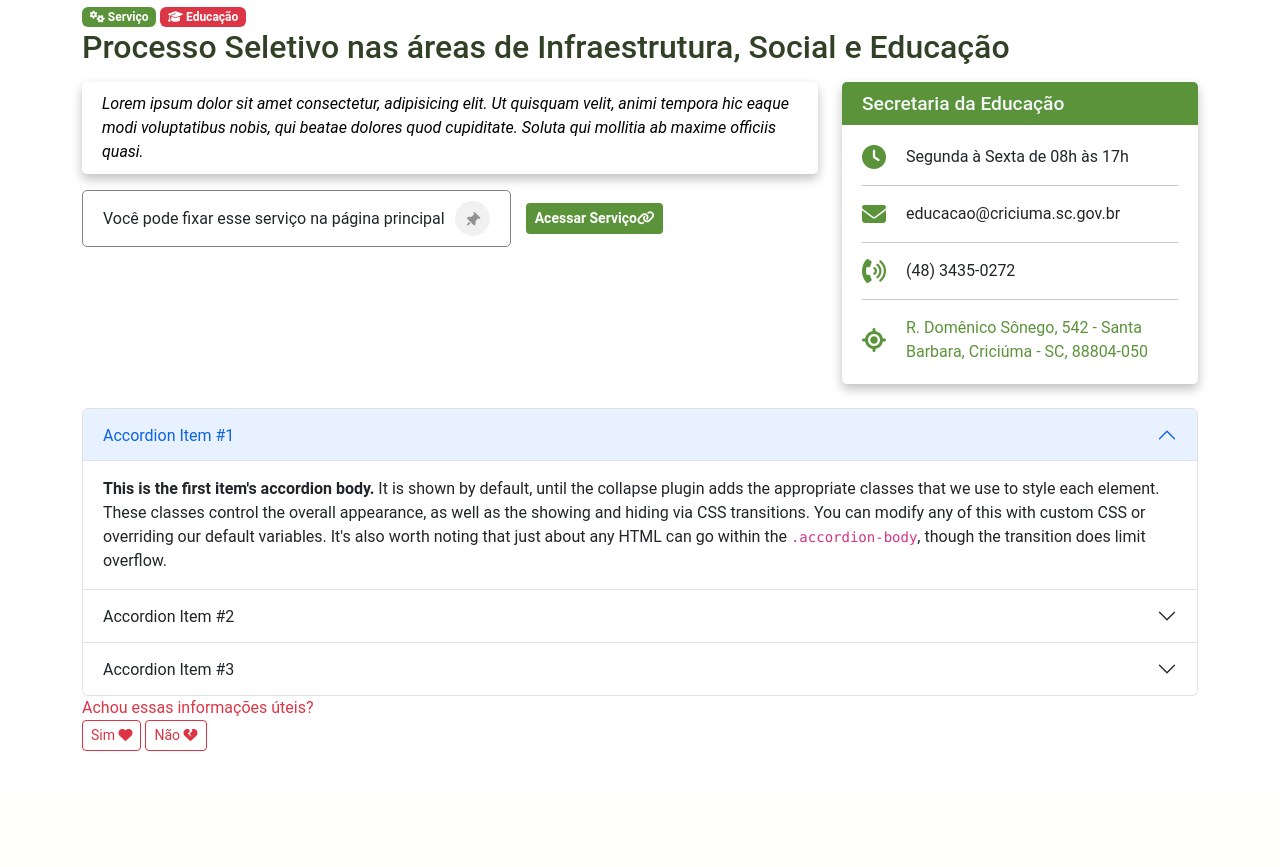
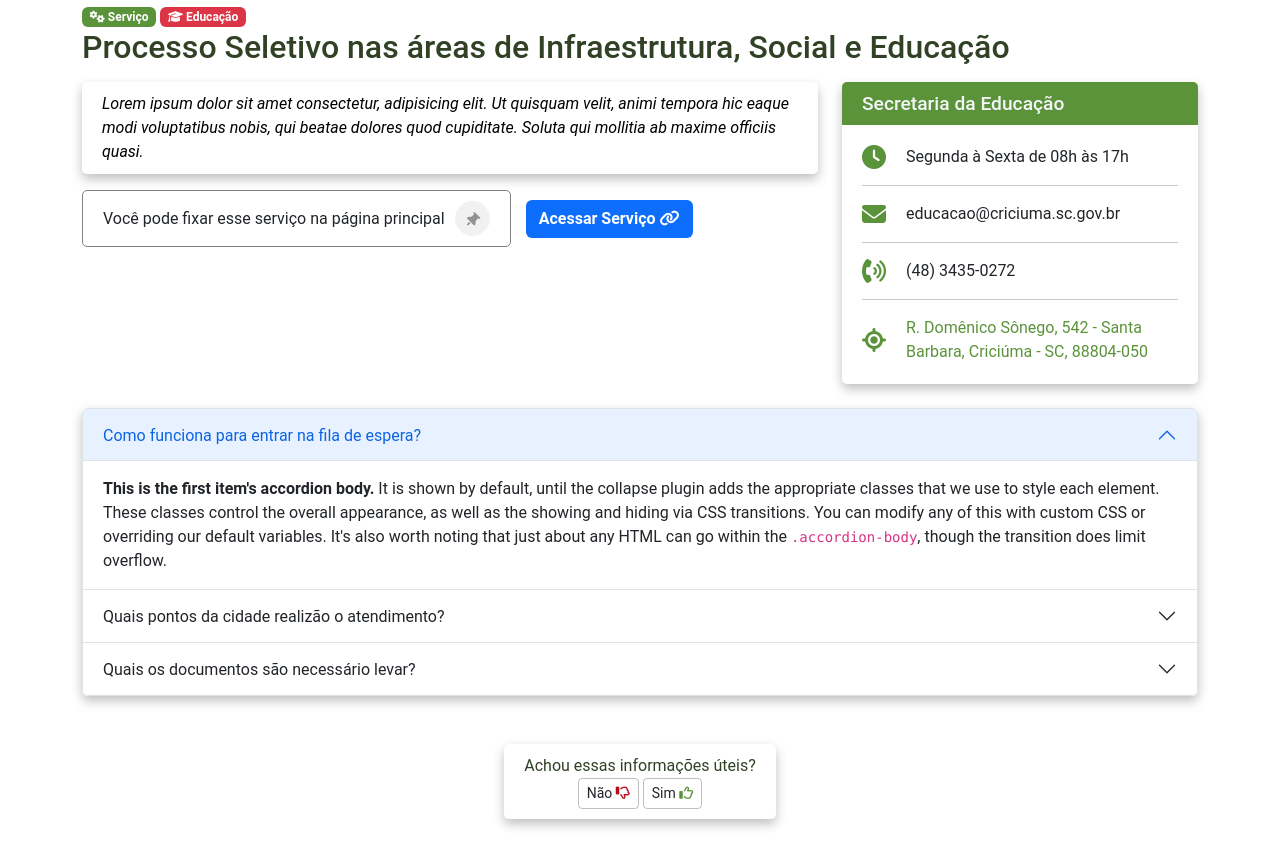
Before and after one commit to EricDagostim/site, a PHP site: page /servico.html in a window 1280 px wide. Shown: the part 248-1115 px from the top of the page. Before the commit the page ends 999 px from the top, so only its background shows below. Run offline with PHP 8.4, Linux system fonts and the light colour scheme.

Commit message:
Tópico de dúvidas adicionado em serviço.html

```diff
--- a/servico.html
+++ b/servico.html
@@ -166,7 +166,7 @@
                                 <button class="btn btn-pin-disable"><i class="fa-solid fa-thumbtack"></i></button>
                             </div>
 
-                            <button class="btn btn-sm text-color-white bg-color-details"><strong>Acessar Serviço</strong><i class="fa-solid fa-link" style="color: #ffffff"></i></button>
+                            <button class="btn text-color-white bg-primary"><strong>Acessar Serviço </strong><i class="fa-solid fa-link" style="color: #ffffff"></i></button>
                         </div>
 
 
@@ -208,11 +208,13 @@
     <div class="container mt-4">
         <div class="row">
             <div class="col-12">
-                <div class="accordion" id="accordionExample">
-                    <div class="accordion-item">
+                <div class="accordion" id="accordionExample" style="background: #ffffff1a;
+                box-shadow: 0px 5px 11px rgb(0 0 0 / 25%);
+                border-radius: 5px;">
+                    <div class="accordion-item ">
                       <h2 class="accordion-header" id="headingOne">
                         <button class="accordion-button" type="button" data-bs-toggle="collapse" data-bs-target="#collapseOne" aria-expanded="true" aria-controls="collapseOne">
-                          Accordion Item #1
+                            Como funciona para entrar na fila de espera?
                         </button>
                       </h2>
                       <div id="collapseOne" class="accordion-collapse collapse show" aria-labelledby="headingOne" data-bs-parent="#accordionExample">
@@ -224,7 +226,7 @@
                     <div class="accordion-item">
                       <h2 class="accordion-header" id="headingTwo">
                         <button class="accordion-button collapsed" type="button" data-bs-toggle="collapse" data-bs-target="#collapseTwo" aria-expanded="false" aria-controls="collapseTwo">
-                          Accordion Item #2
+                            Quais pontos da cidade realizão o atendimento?
                         </button>
                       </h2>
                       <div id="collapseTwo" class="accordion-collapse collapse" aria-labelledby="headingTwo" data-bs-parent="#accordionExample">
@@ -236,7 +238,7 @@
                     <div class="accordion-item">
                       <h2 class="accordion-header" id="headingThree">
                         <button class="accordion-button collapsed" type="button" data-bs-toggle="collapse" data-bs-target="#collapseThree" aria-expanded="false" aria-controls="collapseThree">
-                          Accordion Item #3
+                            Quais os documentos são necessário levar?
                         </button>
                       </h2>
                       <div id="collapseThree" class="accordion-collapse collapse" aria-labelledby="headingThree" data-bs-parent="#accordionExample">
@@ -252,19 +254,20 @@
         </div>
     </div>
 
-    <div class="container">
+    <div class="container mt-5">
         <div class="row">
-            <div class="col-12">
+            <div class="col-12 d-flex justify-content-center">
                 <div class="footer-service">
-                    <p class="text-danger m-0">Achou essas informações úteis?</p>
-                    <button class="btn btn-sm btn-outline-danger">
-                        Sim
-                        <i class="fa-solid fa-heart"></i>
-                    </button>
-                    <button class="btn btn-sm btn-outline-danger">
-                        Não
-                        <i class="fa-solid fa-heart-crack"></i>
-                    </button>
+                    <p class="text-color-primary m-0">Achou essas informações úteis?</p>
+                    <div>
+                        <button class="btn btn-sm btn-outline">
+                            Não
+                            <i class="fa-regular fa-thumbs-down" style="color: #B80A15"></i>
+                        </button>
+                        <button class="btn btn-sm btn-outline">
+                            Sim <i class="fa-regular fa-thumbs-up" style="color: #5B933A"></i>
+                        </button>
+                    </div>
                 </div>
             </div>
         </div>
--- a/style.css
+++ b/style.css
@@ -65,6 +65,8 @@
 	--pallete-color-light-contrast-rgb: 0,0,0;
 	--pallete-color-light-shade: #d7d8da;
 	--pallete-color-light-tint: #f5f6f9;
+
+
 }
 
 
@@ -1090,4 +1092,37 @@ word-break: break-all;
     font-size: 2rem;
 }
 
+
+.footer-service{
+    display: flex;
+    flex-direction: column;
+    align-items: center;
+
+    width: fit-content;
+    padding: 10px 20px;
+    background: #ffffff1a;
+    box-shadow: 0px 5px 11px rgba(0, 0, 0, 0.25);
+    border-radius: 5px;
+}
+
+
+
+.footer-service button,
+.footer-service button:hover,
+.footer-service button:focus-within,
+.footer-service button:focus-visible,
+.footer-service button:focus {
+    border-color: #0000003f !important;
+}
+
+
+.footer-service button{
+    transition: 200ms;
+}
+.footer-service button:hover{
+    background: #ffffff1a;
+    box-shadow: 0px 5px 11px rgba(0, 0, 0, 0.25);
+    transition: 200ms;
+}
+
 /* Específico de "servico.html" */
```
